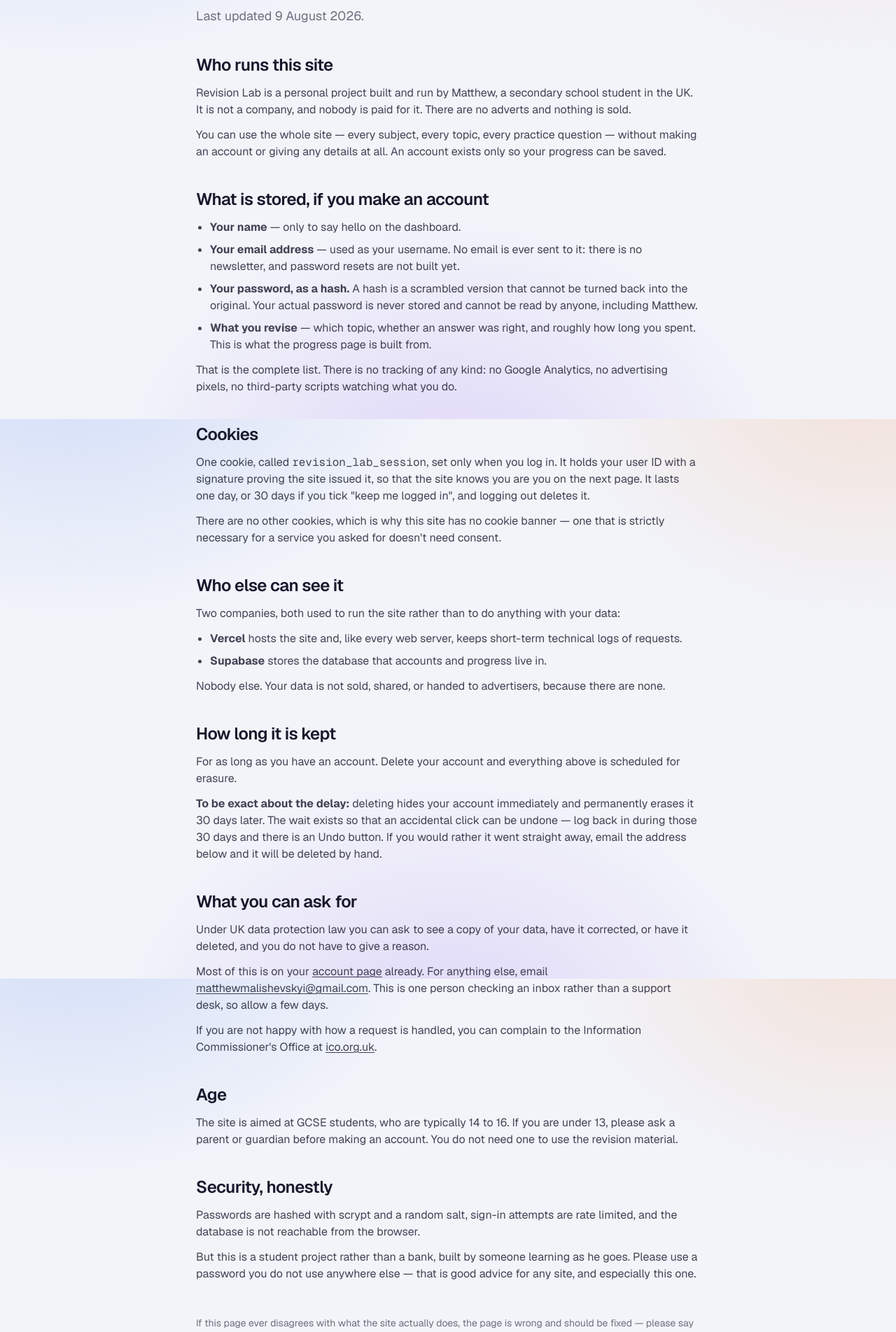
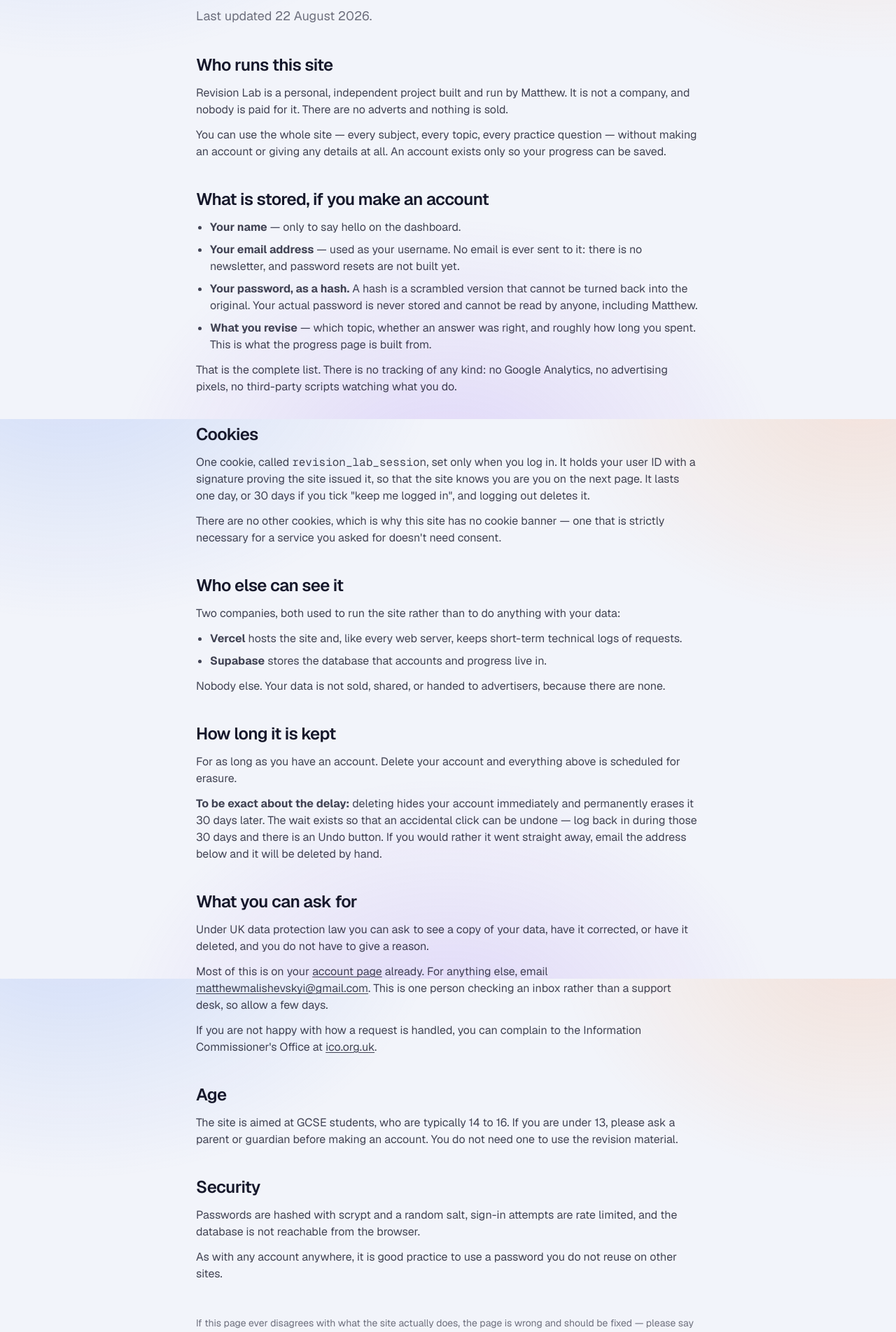
Before and after one commit to matthewmalishevskyi-lab/Revision-Lab, a Next.js app: page /privacy in a window 1280 px wide. Shown: the part 201-2105 px from the top of the page at 70% size. Built offline with nearby package versions, Linux system fonts and the light colour scheme; no server answers.

Commit message:
Remove age-revealing personal details and soften security wording on privacy page

```diff
--- a/app/privacy/page.tsx
+++ b/app/privacy/page.tsx
@@ -32,7 +32,7 @@ export const metadata: Metadata = {
     "What Revision Lab stores about you, why, and how to get it deleted.",
 };
 
-const LAST_UPDATED = "9 August 2026";
+const LAST_UPDATED = "22 August 2026";
 
 function Section({
   title,
@@ -63,9 +63,9 @@ export default function PrivacyPage() {
 
       <Section title="Who runs this site">
         <p>
-          Revision Lab is a personal project built and run by Matthew, a
-          secondary school student in the UK. It is not a company, and nobody is
-          paid for it. There are no adverts and nothing is sold.
+          Revision Lab is a personal, independent project built and run by
+          Matthew. It is not a company, and nobody is paid for it. There are
+          no adverts and nothing is sold.
         </p>
         <p>
           You can use the whole site — every subject, every topic, every
@@ -194,15 +194,14 @@ export default function PrivacyPage() {
         </p>
       </Section>
 
-      <Section title="Security, honestly">
+      <Section title="Security">
         <p>
           Passwords are hashed with scrypt and a random salt, sign-in attempts
           are rate limited, and the database is not reachable from the browser.
         </p>
         <p>
-          But this is a student project rather than a bank, built by someone
-          learning as he goes. Please use a password you do not use anywhere
-          else — that is good advice for any site, and especially this one.
+          As with any account anywhere, it is good practice to use a password
+          you do not reuse on other sites.
         </p>
       </Section>
 
```
